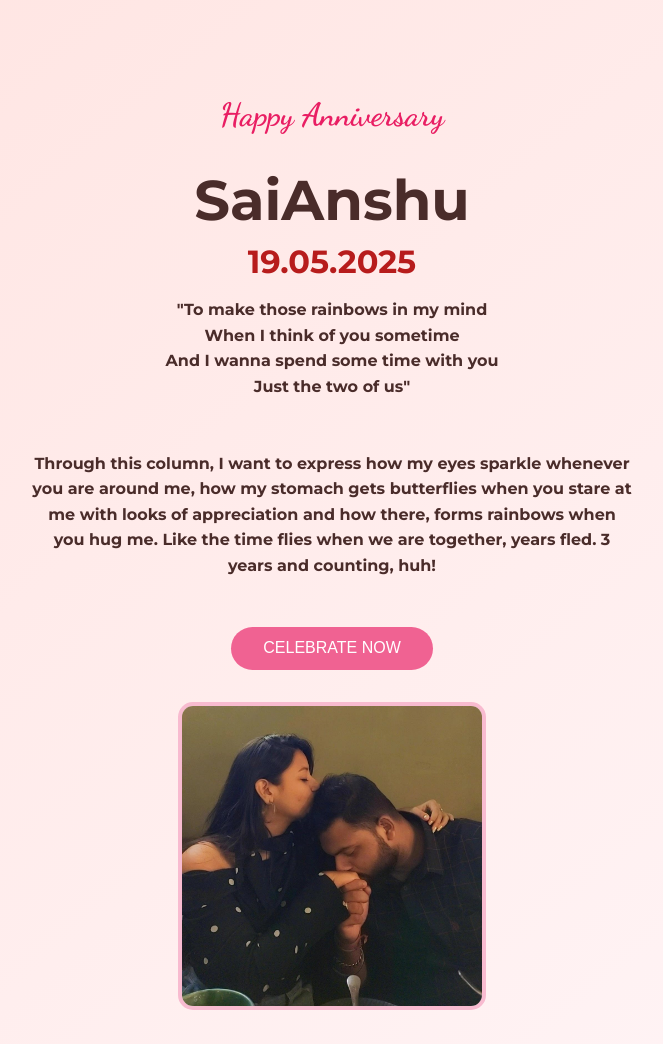
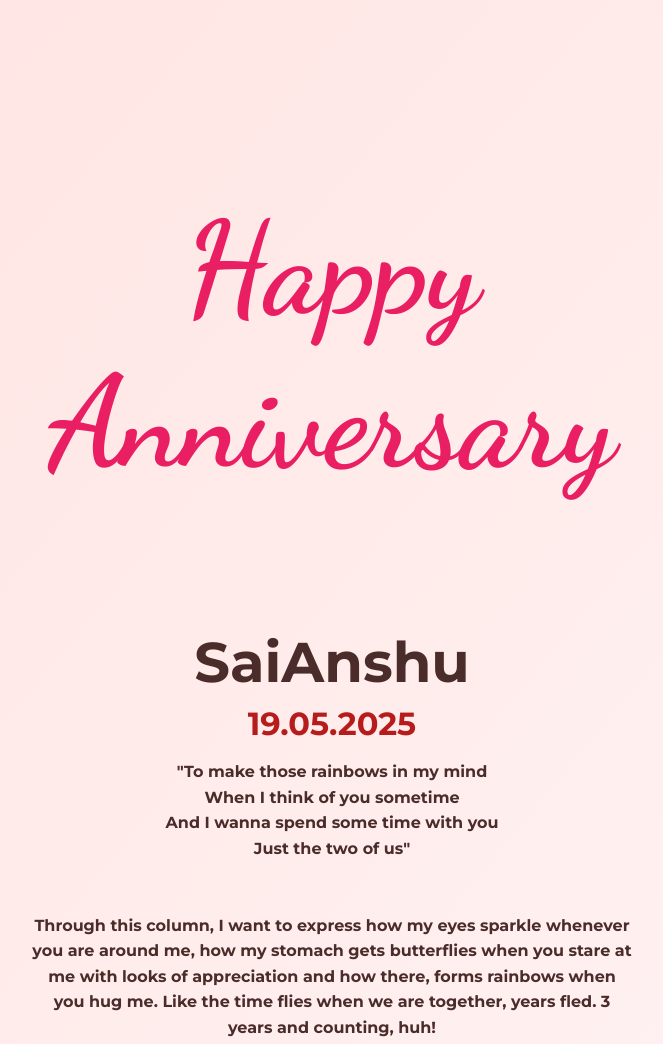
Before and after one commit to 11dybala11/SaiAnshu, a plain HTML site: page index.html in a window 1280 px wide. Shown: the top 1044 px of the page, without its empty margins (308-971 px from the left). Drawn offline with Linux system fonts and the light colour scheme.

Commit message:
Update style.css

```diff
--- a/style.css
+++ b/style.css
@@ -20,7 +20,7 @@ body {
 
 .tagline {
   font-family: 'Dancing Script', cursive;
-  font-size: 2rem;
+  font-size: 8rem;
   color: #e91e63;
 }
 
```
